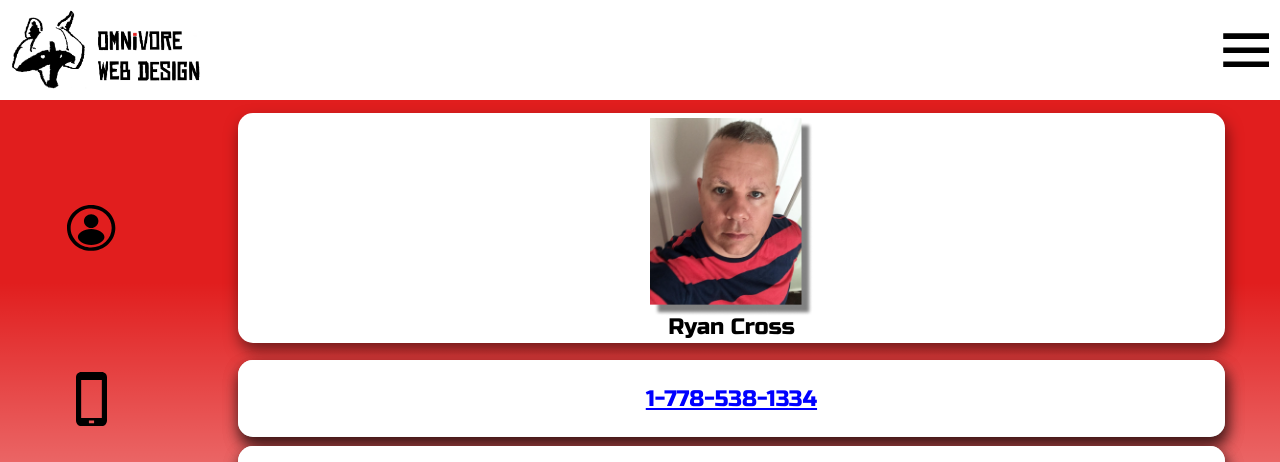
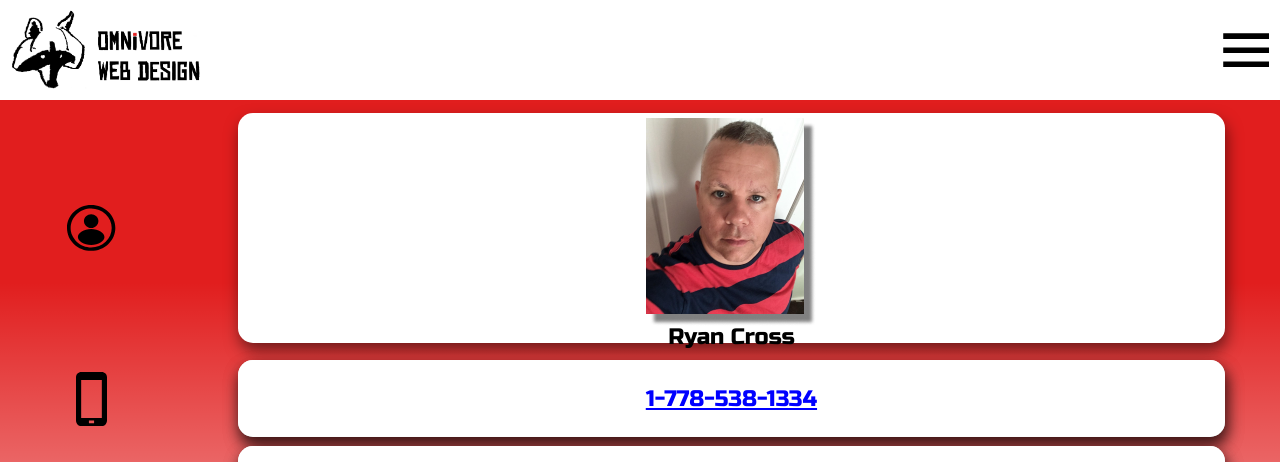
Before and after one commit to Ryan-Cross/omnivore, a Flask app: page /contact in a window 1280 px wide. Shown: the top 462 px of the page. Run offline with Flask 2, Linux system fonts and the light colour scheme; some libraries are stand-ins or nearby versions; some web fonts are replaced.

Commit message:
photo trial

```diff
--- a/omniapp/static/contactstyle.css
+++ b/omniapp/static/contactstyle.css
@@ -75,7 +75,7 @@ section{
 #photoframe{
  /* background-color: pink; */
     display: grid;
-    grid: minmax(1px,10fr)  1fr/1fr;
+    grid: 10fr 1fr/1fr;
     place-items: center;
     padding: .3rem 1rem  .3rem 1rem;
 }
```
